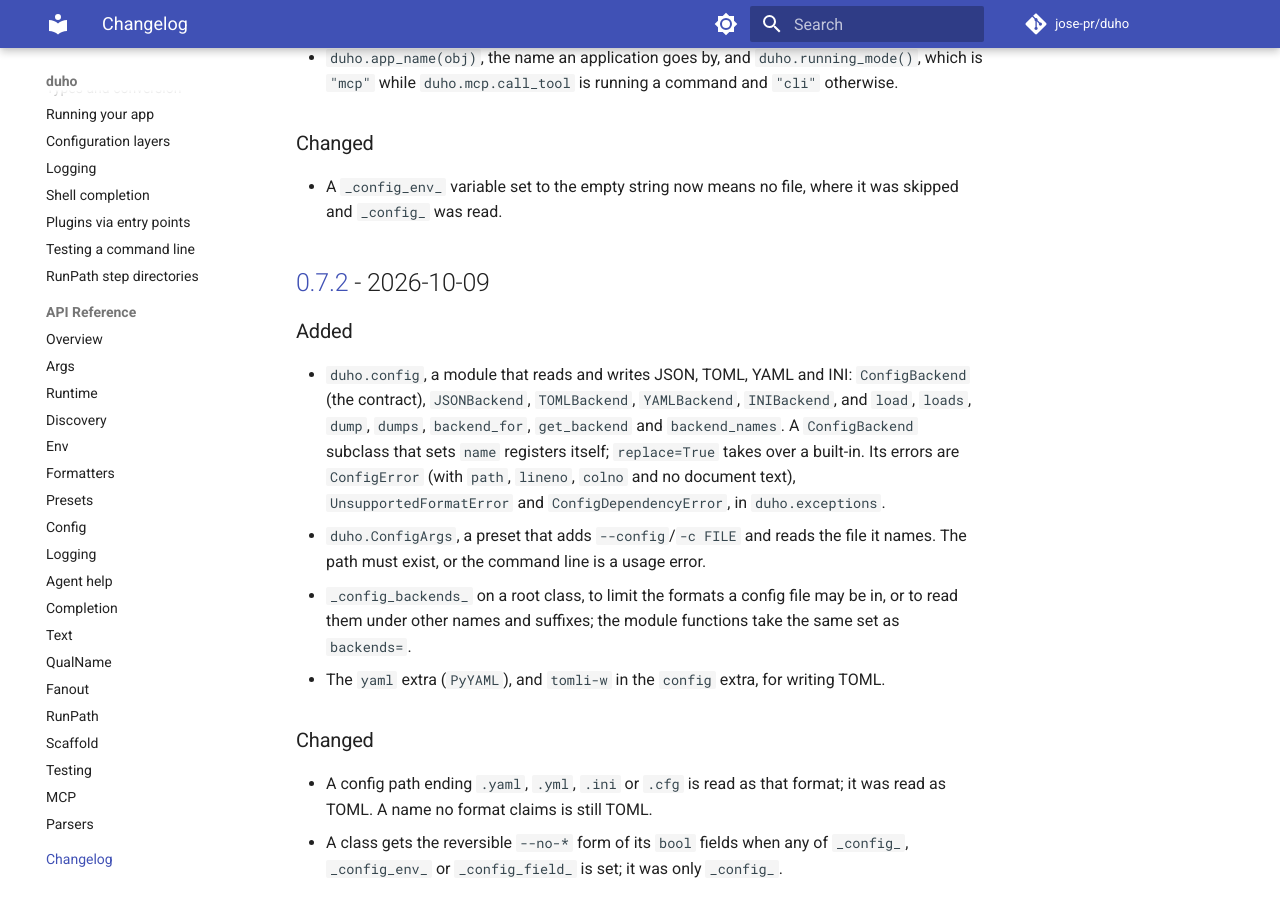
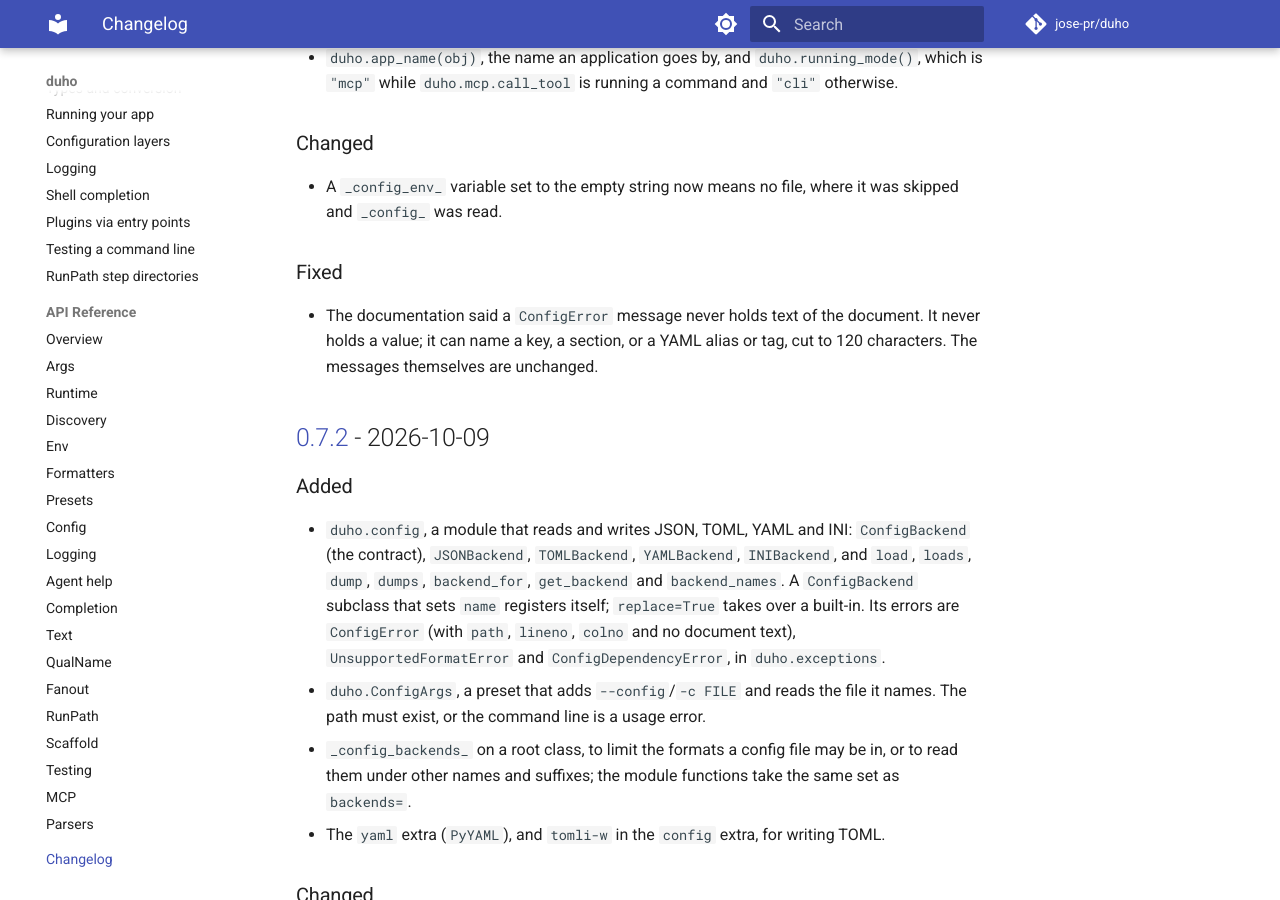
Before and after one commit to jose-pr/duho, an MkDocs documentation site: the page built from docs/changelog.md, in a window 1280 px wide and 900 px high, scrolled down 760 px. Built offline with MkDocs 1.6.1 and Material for MkDocs 9.7.7, drawn with Linux system fonts in a browser that asks for light colours; comment, search, counter and statistics services are not loaded.

Commit message:
docs: a config error may name a key, section, alias or tag from the file, cut short, and never a value

```diff
--- a/CHANGELOG.md
+++ b/CHANGELOG.md
@@ -29,6 +29,12 @@ and this project adheres to [Semantic Versioning](https://semver.org/).
 
 - A `_config_env_` variable set to the empty string now means no file, where it was
   skipped and `_config_` was read.
+
+### Fixed
+
+- The documentation said a `ConfigError` message never holds text of the document.
+  It never holds a value; it can name a key, a section, or a YAML alias or tag, cut
+  to 120 characters. The messages themselves are unchanged.
 
 ## [0.7.2] - 2026-10-09
 
```
Also changed, not shown: docs/guide/config.md (+2 -1 lines), src/duho/AGENTS.md (+3 -1 lines), 3 other files.
